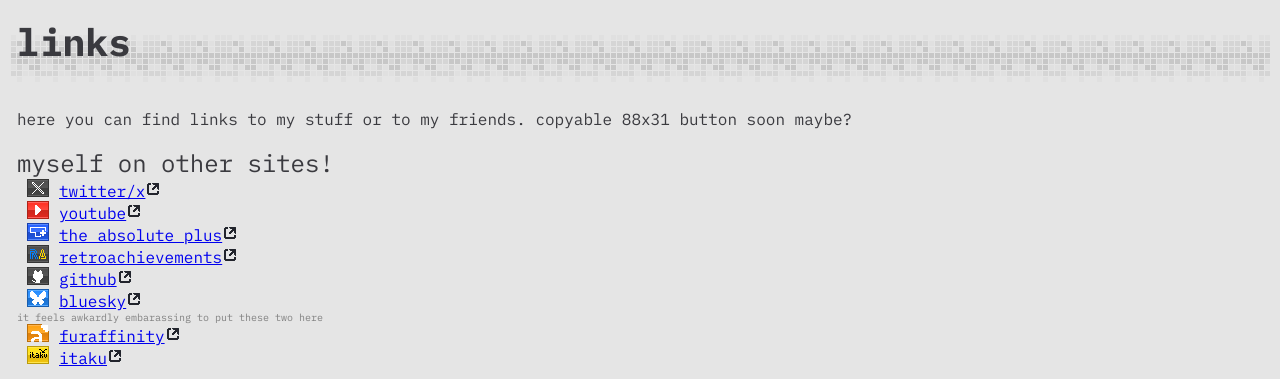
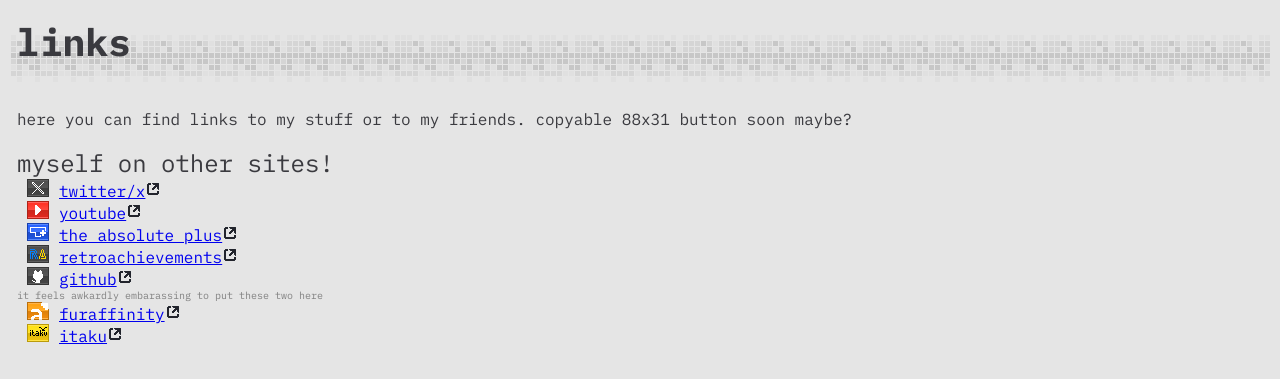
Before and after one commit to dapper-lith/dapper-lith.github.io, a plain HTML site: page links.htm in a window 1280 px wide. Shown: the top 379 px of the page. Drawn offline with Linux system fonts and the light colour scheme.

Commit message:
nevermind remove bsky altogether

```diff
--- a/links.htm
+++ b/links.htm
@@ -17,7 +17,6 @@
 				<a href="https://theabsolute.plus/player/dapper_lith" target="_blank"><img src=".\images\theabsolute.gif" hspace="10">the absolute plus<img src="./images/offsite.gif"></a><br>
 				<a href="https://retroachievements.org/user/dapperlith" target="_blank"><img src=".\images\retroachievements.gif" hspace="10">retroachievements<img src="./images/offsite.gif"></a><br>
 				<a href="https://github.com/dapper-lith" target="_blank"><img src=".\images\github.gif" hspace="10">github<img src="./images/offsite.gif"></a><br>
-				<a href="https://bsky.app/profile/dapperlith.bsky.social" target="_blank"><img src=".\images\bsky.gif" hspace="10">bluesky<img src="./images/offsite.gif"></a><br>
 				<font size="-3" color="grey"><a>it feels awkardly embarassing to put these two here</a></font><br>
 				<a href="https://www.furaffinity.net/user/dapperlith" target="_blank"><img src=".\images\furaff.gif" hspace="10">furaffinity<img src="./images/offsite.gif"></a><br>
 				<a href="https://itaku.ee/profile/dapper_lith" target="_blank"><img src=".\images\itaku.gif" hspace="10">itaku<img src="./images/offsite.gif"></a><br>
```
Also changed, not shown: images/bsky.gif (deleted).
